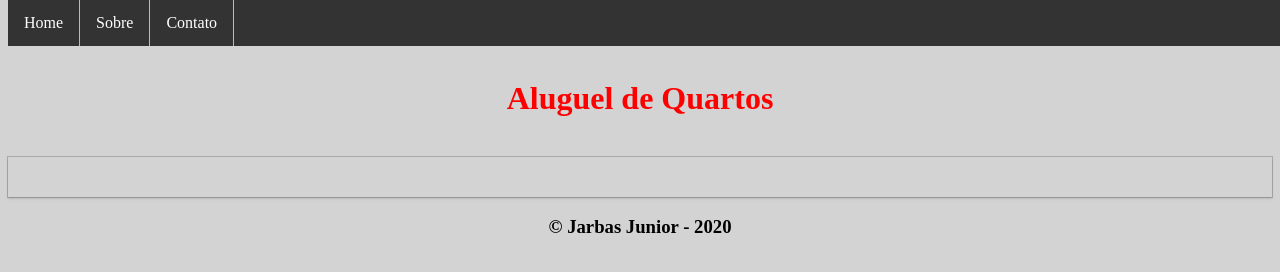
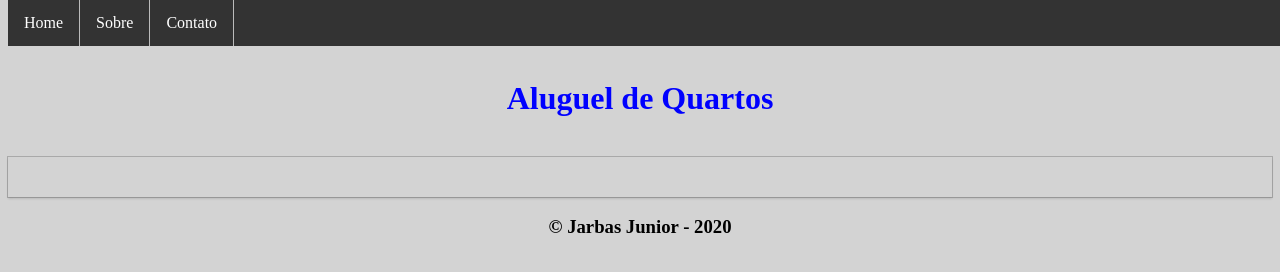
Before and after one commit to jarbasmenezesjr/aluguel-quartos, a plain HTML site: page index.html in a window 1280 px wide. Drawn offline with Linux system fonts and the light colour scheme.

Commit message:
arquivo .js

```diff
--- a/estilo.css
+++ b/estilo.css
@@ -4,7 +4,7 @@ body {
 }
 
 h1 {
-  color: red;
+  color: blue;
   text-align: center;
   margin-top: 80px;
 }
--- a/index.html
+++ b/index.html
@@ -2,6 +2,7 @@
 <HTML>
 <HEAD>
 <link rel="stylesheet" type="text/css" href="estilo.css">
+<script src="./quartos.js"></script>
 <TITLE>
 Aluguel de Quartos
 </TITLE>
```
Also changed, not shown: quartos.js (added).
